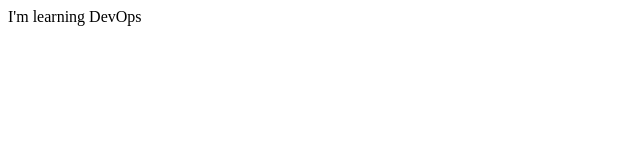
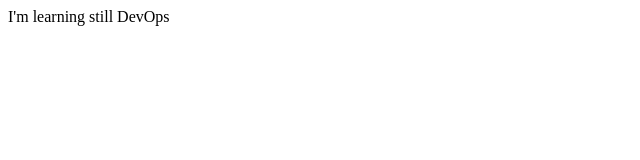
Before and after one commit to Rohit-00/DevOps, a plain HTML site: page index.html in a window 1280 px wide. Shown: the full height of the page, 0-640 px from the left. Drawn offline with Linux system fonts and the light colour scheme.

Commit message:
Update index.html

```diff
--- a/index.html
+++ b/index.html
@@ -1,6 +1,6 @@
 <html>
 <head><title>DevOps</title></head>
 <body>
-<p> I'm learning DevOps </p>
+<p> I'm learning still DevOps  </p>
 
 </body>
```
